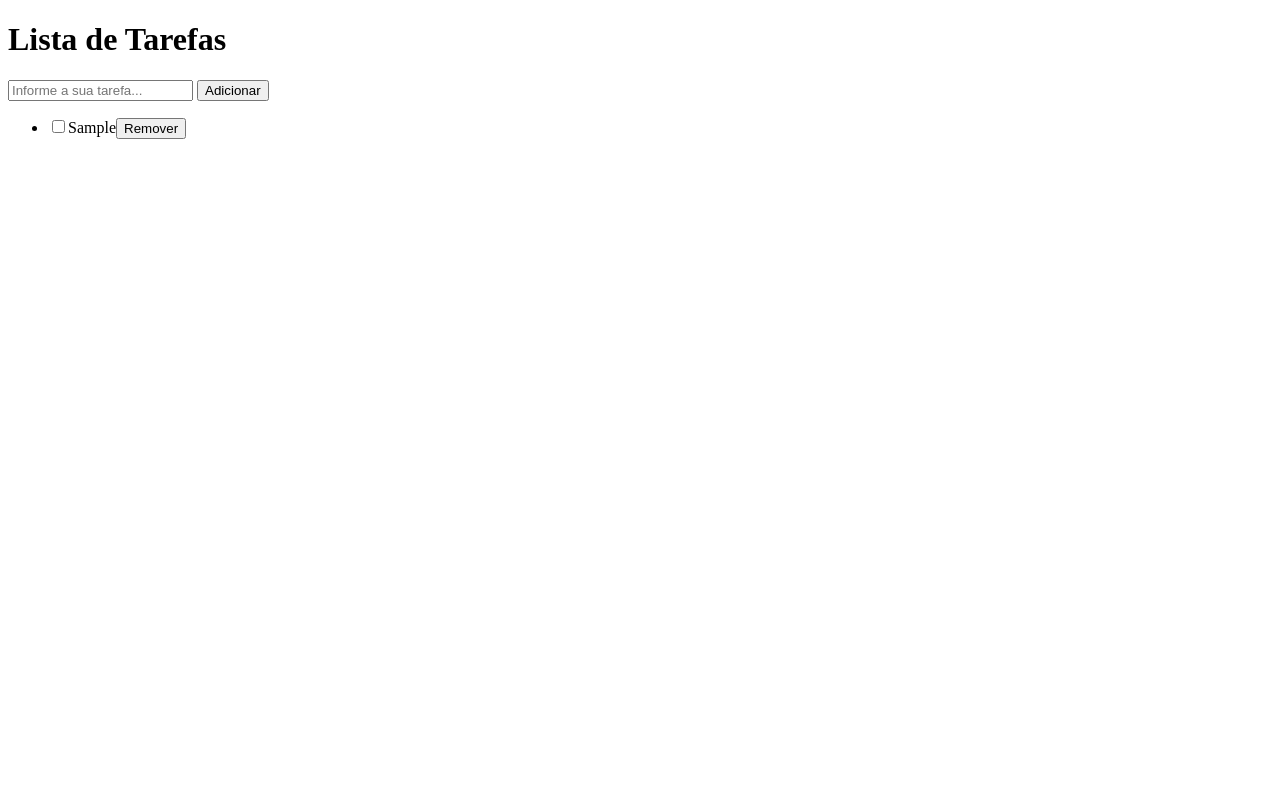
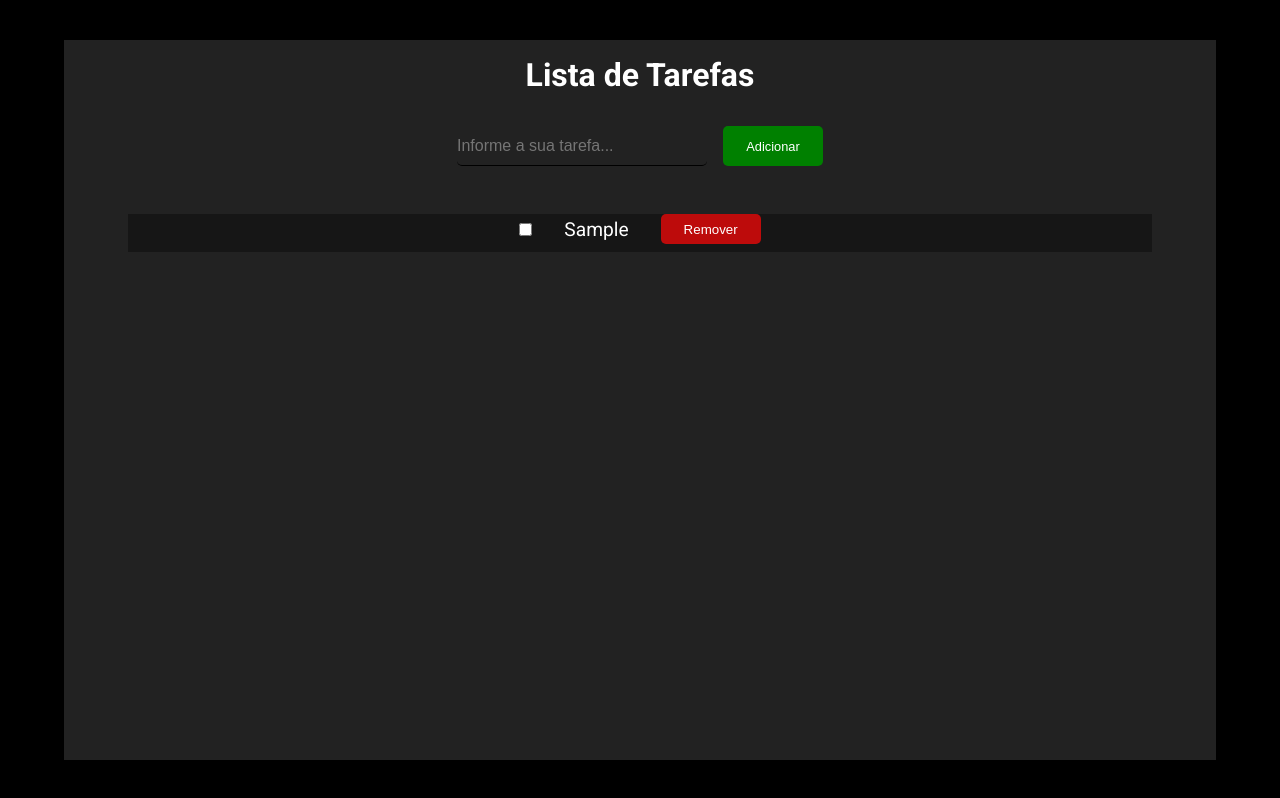
Before and after one commit to MatAndrade01/Lista_de_tarefas_ada, a plain HTML site: page index.html in a window 1280 px wide. Both pictures are taken after typing "Sample" into the empty fields and a click on the button "Adicionar". Drawn offline with Linux system fonts and the light colour scheme.

Commit message:
Colocando os etilos!

```diff
--- a/index.html
+++ b/index.html
@@ -4,6 +4,12 @@
     <meta charset="UTF-8">
     <meta name="viewport" content="width=device-width, initial-scale=1.0">
     <title>Lista de Tarefas</title>
+
+    <link rel="preconnect" href="https://fonts.googleapis.com">
+    <link rel="preconnect" href="https://fonts.gstatic.com" crossorigin>
+    <link href="https://fonts.googleapis.com/css2?family=Roboto:ital,wght@0,100;0,300;0,400;0,500;0,700;0,900;1,100;1,300;1,400;1,500;1,700;1,900&display=swap" rel="stylesheet">
+
+    <link rel="stylesheet" href="styles/style.css">
 </head>
 <body>
     <header></header>
@@ -11,14 +17,14 @@
     <main>
         <h1>Lista de Tarefas</h1>
 
-        <section>
+        <section class="section-form">
             <form id="todo-form">
                 <input type="text" id="task-title-input" placeholder="Informe a sua tarefa...">
                 <button id="add-task" type="submit">Adicionar</button>
             </form>
         </section>
 
-        <section>
+        <section class="section-list">
             <ul id="todo-list">
             </ul>
         </section>
--- /dev/null
+++ b/styles/style.css
@@ -0,0 +1,126 @@
+* {
+  margin: 0;
+  padding: 0;
+  box-sizing: border-box;
+}
+
+body {
+  height: 100vh;
+  display: flex;
+  justify-content: center;
+  align-items: center;
+  background-color: black;
+
+  font-family: "Roboto", serif;;
+}
+
+main {
+  display: flex;
+  flex-direction: column;
+  align-items: center;
+
+  height: 90vh;
+  width: 90vw;
+  background-color: #222;
+}
+
+main h1 {
+  color: #FFFFFF;
+  text-align: center;
+  margin-top: 1rem;
+}
+
+main .section-form #todo-form {
+  display: flex;
+  justify-content: center;
+  gap: 1rem;
+
+  margin-top: 2rem;
+}
+
+main .section-form #todo-form input {
+  background-color: transparent;
+  color: #FFFFFF;
+
+  border: none;
+  border-bottom: 1px solid black;
+  border-radius: 5px;
+
+  width: 250px;
+  height: 40px;
+  font-size: 1rem;
+
+  transition: background-color 0.5s;
+}
+
+main .section-form #todo-form input:hover {
+  background-color: #161616;
+  transition: background-color 0.5s;
+}
+
+main .section-form #todo-form input:focus {
+  background-color: #161616;
+}
+
+main .section-form #todo-form button {
+  border: none;
+  border-radius: 5px;
+
+  background-color: green;
+  color: #FFFFFF;
+  width: 100px;
+  font-size: 0.8rem;
+  transition: background-color 0.5s;
+}
+
+main .section-form #todo-form button:hover {
+  background-color: rgb(6, 95, 6);
+  transition: background-color 0.5s;
+  cursor: pointer;
+}
+
+main .section-list {
+  display: flex;
+  justify-content: center;
+
+  background-color: #161616;
+  color: #FFFFFF;
+  margin-top: 3rem;
+  width: 80vw;
+}
+
+main .section-list #todo-list {
+  display: flex;
+  flex-direction: column;
+  align-items: center;
+  gap: 1.5rem;
+
+  width: 100%;
+}
+
+main .section-list #todo-list li {
+  list-style: none;
+  display: flex;
+  align-items: center;
+  gap: 2rem;
+
+  margin-bottom: 0.5rem;
+  font-size: 1.2rem;
+}
+
+main .section-list #todo-list li button {
+  border: none;
+  border-radius: 5px;
+
+  background-color: rgb(189, 11, 11);
+  transition: background-color 0.5s;
+  color: #FFFFFF;
+  width: 100px;
+  height: 30px;
+}
+
+main .section-list #todo-list li button:hover {
+  background-color: rgb(163, 8, 8);
+  transition: background-color 0.5s;
+  cursor: pointer;
+}
```
